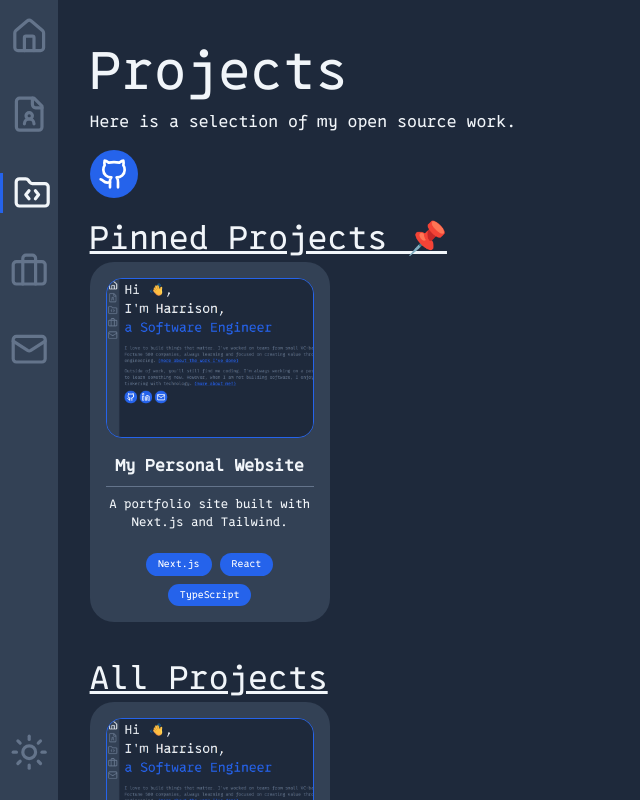
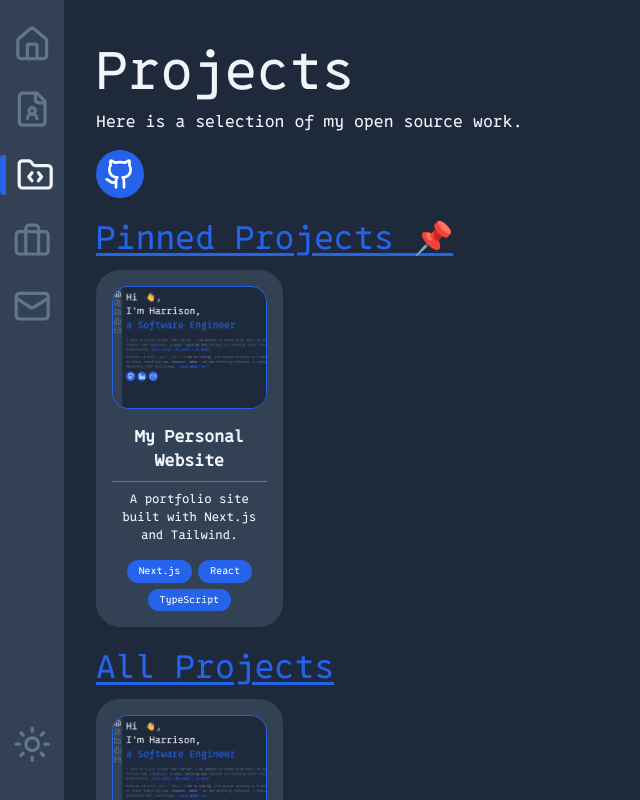
Before and after one commit to Harrison-Blair/personal-website, a Next.js app: page /projects in a window 1280 px wide. Shown: the top 800 px of the page, without its empty margins (0-640 px from the left). Built offline with nearby package versions, Linux system fonts and the light colour scheme.

Commit message:
refactor: update navigation and project tile styles for consistency

```diff
--- a/src/app/components/layout/Navigation.tsx
+++ b/src/app/components/layout/Navigation.tsx
@@ -39,14 +39,14 @@ export default function Navigation() {
     ];
 
     return (
-        <nav className="fixed left-0 top-0 h-full w-[var(--nav-width)] bg-[var(--muted)] flex flex-col items-center justify-between py-[clamp(1rem,2vh,2rem)]">
+        <nav className="fixed left-0 top-0 h-full w-[var(--nav-width)] bg-[var(--muted)] flex flex-col items-center justify-between py-[3vh]">
             <ul className="flex flex-col">
                 {topNavItems.map(({ href, icon: Icon, label }) => (
                     <li key={href}>
                         <Link
                             href={href}
                             title={label}
-                            className={`flex items-center justify-center w-[5vw] h-[5vh] mb-[3vw] rounded transition-colors relative ${pathname === href
+                            className={`flex items-center justify-center w-[5vw] h-[5vh] mb-[2vw] rounded transition-colors relative ${pathname === href
                                     ? 'text-[var(--foreground)] border-l-[0.5vw] border-[var(--primary)]'
                                     : 'text-[var(--secondary)] hover:text-[var(--accent)]'
                                 }`}
--- a/src/app/components/ui/ProjectTile.tsx
+++ b/src/app/components/ui/ProjectTile.tsx
@@ -18,7 +18,7 @@ export default function ProjectTile({
       href={project.link}
       target="_blank"
       rel="noopener noreferrer"
-      className={`w-[30vh] h-[45vh] bg-[var(--muted)] rounded-3xl block hover:bg-[var(--accent)] transition-colors cursor-pointer ${styling}`}
+      className={`w-[50%] bg-[var(--muted)] rounded-3xl block hover:bg-[var(--accent)] transition-colors cursor-pointer ${styling}`}
     >
       <div className='p-4 flex flex-col h-full items-center text-center'>
         {project.imageUrl ? (
@@ -27,10 +27,10 @@ export default function ProjectTile({
             alt={project.title || 'Project image'}
             width={260}
             height={200}
-            className="w-[26vh] h-[20vh] object-cover rounded-2xl mb-4 border-[var(--primary)] border"
+            className="object-cover rounded-2xl mb-4 border-[var(--primary)] border"
           />
         ) : (
-          <div className="w-[26vh] h-[20vh] bg-[var(--secondary)] rounded-2xl flex items-center justify-center mb-4">
+          <div className="bg-[var(--secondary)] rounded-2xl flex items-center justify-center mb-4">
             <Github size={48} className="text-[var(--foreground)]" />
           </div>
         )}
@@ -39,7 +39,7 @@ export default function ProjectTile({
           <hr className='w-full border-t border-[var(--secondary)] mb-2' />
           <p className='text-[1.5vh] mb-4'>{project.description}</p>
         </div>
-        <div className='flex flex-wrap gap-2 justify-center mt-auto'>
+        <div className='flex flex-wrap gap-1.5 justify-center'>
           {project.tags?.map((tag, index) => (
             <SmallTag key={index} text={tag} />
           ))}
--- a/src/app/globals.css
+++ b/src/app/globals.css
@@ -9,7 +9,7 @@
   --primary: #2563eb;
   --secondary: #6c757d;
   --accent: #0ea5e9;
-  --nav-width: clamp(3.5vw, 4.5vw, 5.5vw);
+  --nav-width: 5vw;
 }
 
 .dark {
--- a/src/app/projects/page.tsx
+++ b/src/app/projects/page.tsx
@@ -15,13 +15,13 @@ export default function Projects() {
                 hoverColor="hover:bg-[var(--accent)]"
                 isExternal={true}
       />
-      <h2 className='text-[4vh] mt-4 underline'>Pinned Projects 📌</h2>
-      <div className='grid grid-cols-3 gap-4 mb-8'>
+      <h2 className='text-[4vh] mt-4 mb-2 underline underline-offset-4 text-[var(--primary)]'>Pinned Projects 📌</h2>
+      <div className='grid grid-cols-3 gap-4 mb-4'>
         {projects.filter(project => project.pinned).map((project) => (
           <ProjectTile key={project.id} project={project} />
         ))}
       </div>
-      <h2 className='text-[4vh] mt-4 underline'>All Projects</h2>
+      <h2 className='text-[4vh] mt-4 mb-2 underline underline-offset-4 text-[var(--primary)]'>All Projects</h2>
       <div className='grid grid-cols-3 gap-4 mb-8'>
         {projects.map((project) => (
           <ProjectTile key={project.id} project={project} />
```
